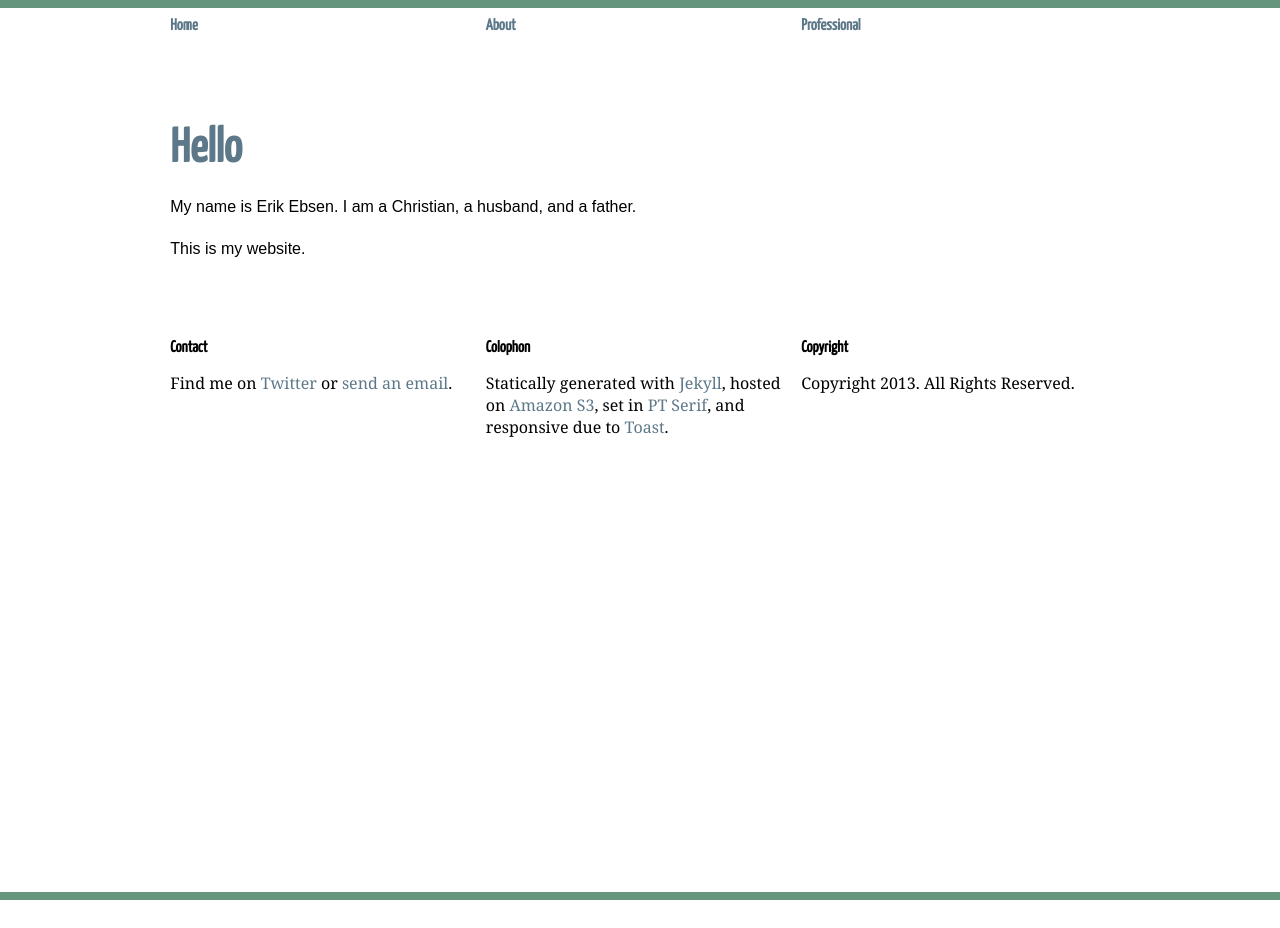
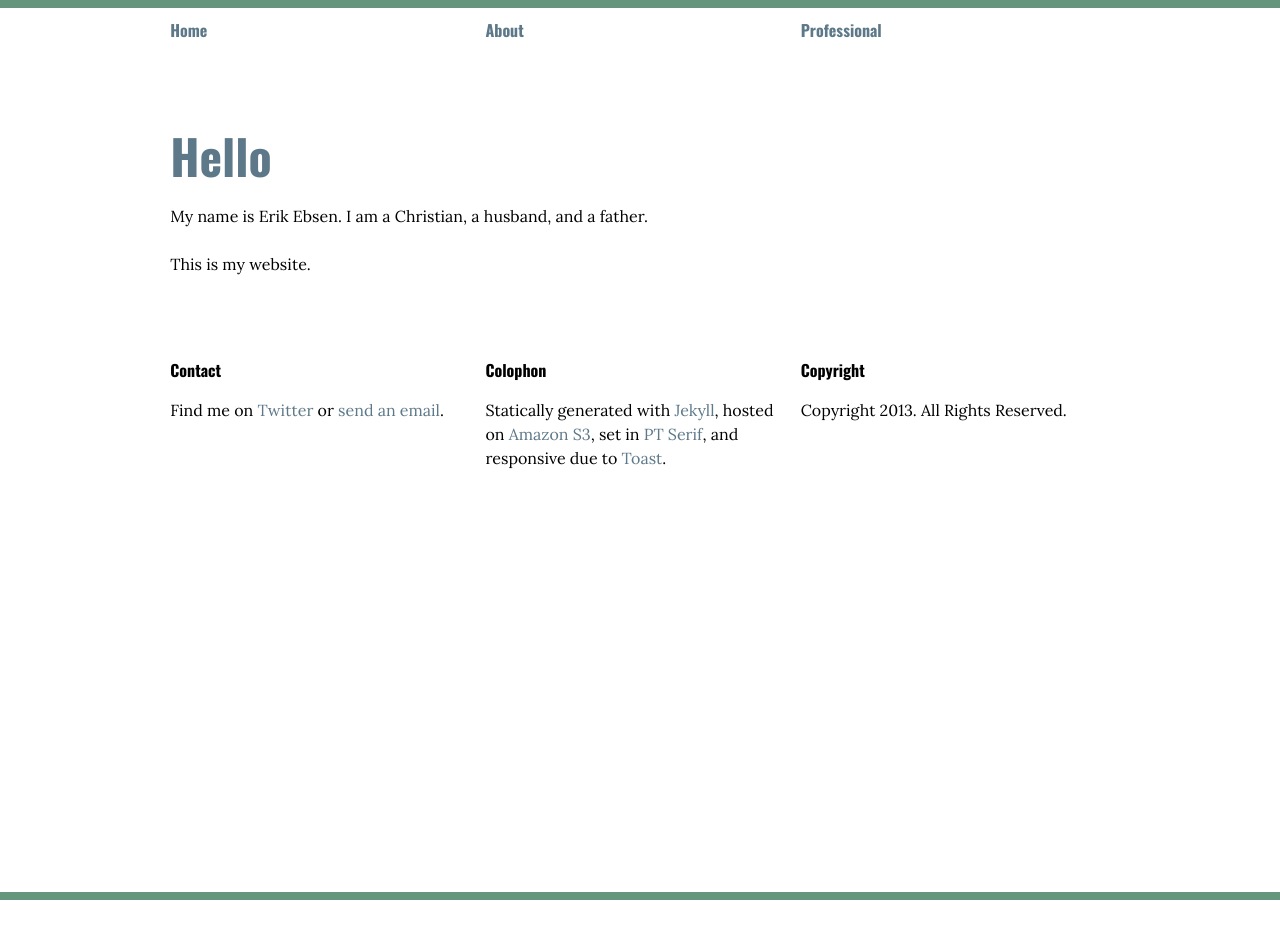
Before and after one commit to ebsen/ebsen.me, a Jekyll site: the page built from index.html, in a window 1280 px wide. Built offline with Jekyll 4.4.1, drawn with Linux system fonts in a browser that asks for light colours; some web fonts are replaced.

Commit message:
Implemented Lora+Oswald fonts

```diff
--- a/css/overrides.css
+++ b/css/overrides.css
@@ -25,7 +25,7 @@ h1, a {
  * TYPOGRAPHY
  */
 h1, nav a, section {
-	font-family: 'Yanone Kaffeesatz', sans-serif;
+	font-family: 'Oswald', sans-serif;
 }
 a {
 	text-decoration: none;
@@ -38,7 +38,7 @@ section {
 	font-weight: bold;
 }
 section p {
-	font-family: 'Sorts Mill Goudy', 'Georgia', serif;
+	font-family: 'Lora', serif;
 	font-weight: normal;
 }
 ul {
--- a/css/toast.css
+++ b/css/toast.css
@@ -2,9 +2,6 @@
 @import url('reset.css');
 @import url('grid.css');
 @import url('type.css');
-/*@import url(http://fonts.googleapis.com/css?family=PT+Serif:400,700);*/
-@import url(http://fonts.googleapis.com/css?family=Yanone+Kaffeesatz);
-@import url(http://fonts.googleapis.com/css?family=Sorts+Mill+Goudy);
-@import url(http://fonts.googleapis.com/css?family=Crimson+Text);
-@import url(http://fonts.googleapis.com/css?family=Cantarell);
+@import url(http://fonts.googleapis.com/css?family=Lora);
+@import url(http://fonts.googleapis.com/css?family=Oswald:700);
 @import url('overrides.css');
--- a/css/type.css
+++ b/css/type.css
@@ -1,7 +1,6 @@
 /* Toast Framework - type.css */
 body {
-/*    font: 100%/1.5 'Georgia', serif; /*Helvetica Neue, Helvetica, Arial, sans-serif;*/
-		font: 100%/1.5 'Sorts Mill Goudy' 'Cantarell', 'Crimson Text', 'Georgia', serif;
+		font: 100%/1.5 'Lora', sans-serif;
     font-weight: 400;
 }
 h1 {
```
